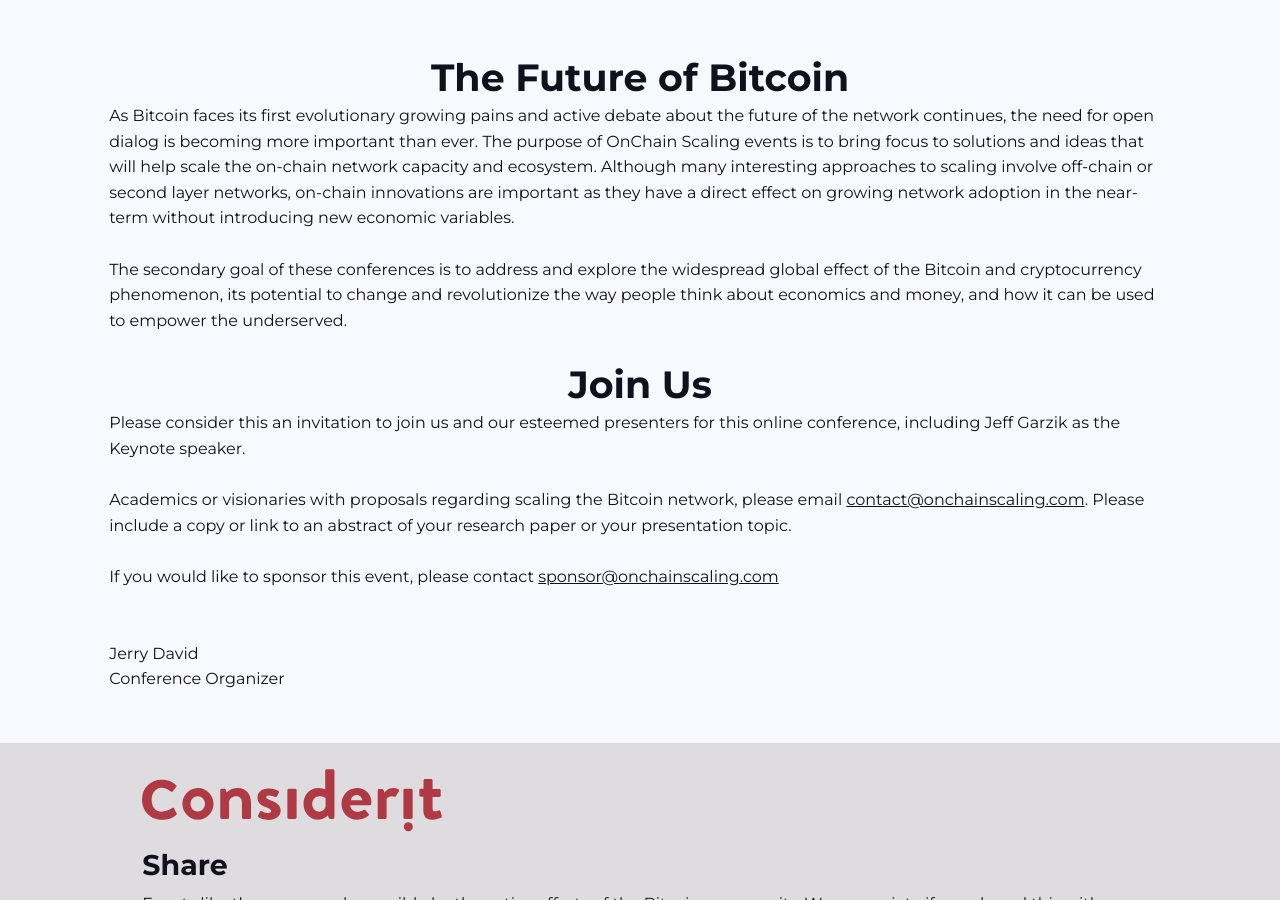
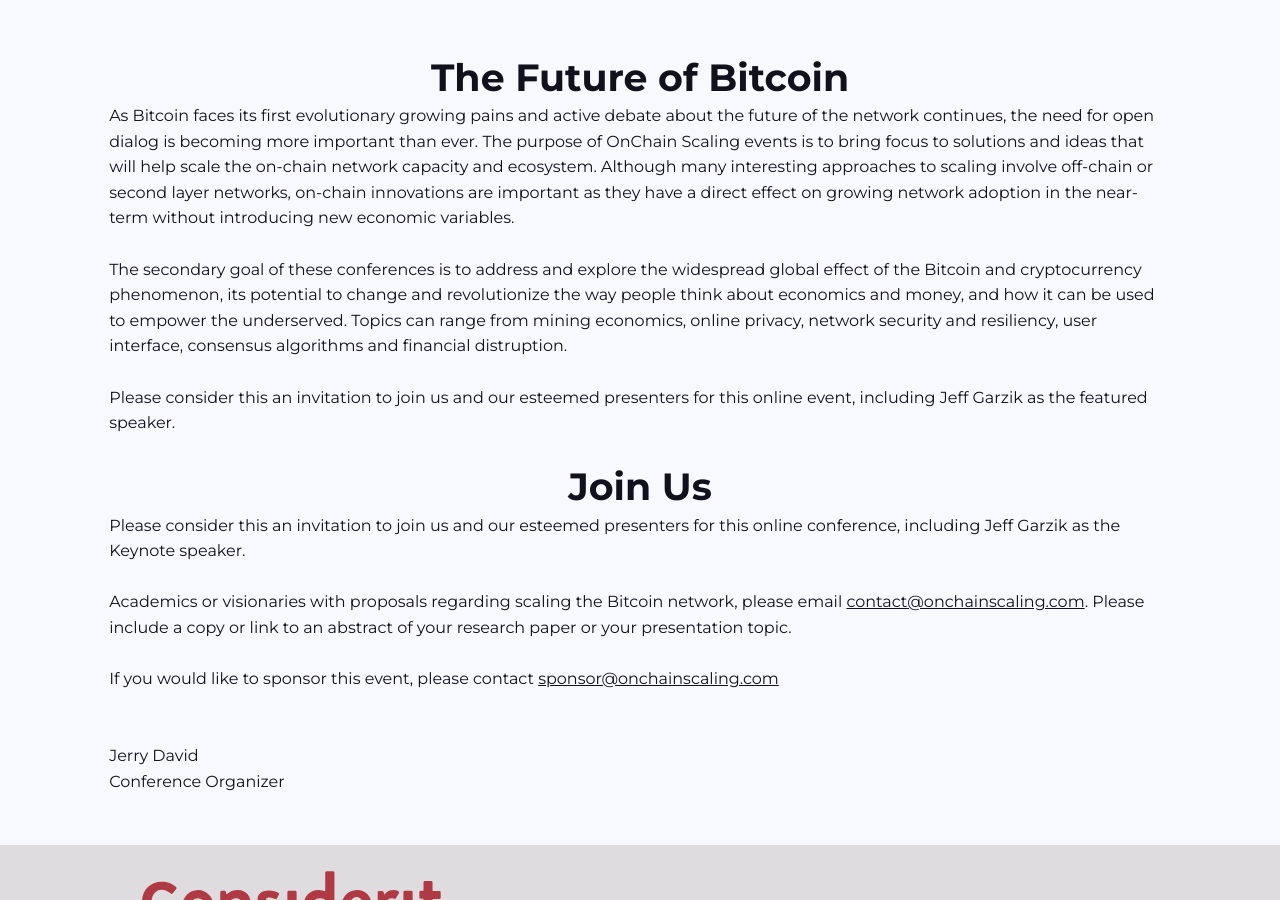
Before and after one commit to bitcoinclassic/onChain, a Jekyll site: the page built from index.html, in a window 1280 px wide and 900 px high, scrolled down 665 px. Built offline with Jekyll 4.4.1, drawn with Linux system fonts in a browser that asks for light colours; nearby versions of some CDN libraries; comment, search, counter and statistics services are not loaded.

Commit message:
adding a bit more color on the front page, including Jeff

```diff
--- a/index.html
+++ b/index.html
@@ -28,7 +28,9 @@
   <h1 class="_center">The Future of Bitcoin</h1>
   <p>As Bitcoin faces its first evolutionary growing pains and active debate about the future of the network continues, the need for open dialog is becoming more important than ever. The purpose of OnChain Scaling events is to bring focus to solutions and ideas that will help scale the on-chain network capacity and ecosystem. Although many interesting approaches to scaling involve off-chain or second layer networks, on-chain innovations are important as they have a direct effect on growing network adoption in the near-term without introducing new economic variables.</p>
 
-  <p>The secondary goal of these conferences is to address and explore the widespread global effect of the Bitcoin and cryptocurrency phenomenon, its potential to change and revolutionize the way people think about economics and money, and how it can be used to empower the underserved.</p>
+  <p>The secondary goal of these conferences is to address and explore the widespread global effect of the Bitcoin and cryptocurrency phenomenon, its potential to change and revolutionize the way people think about economics and money, and how it can be used to empower the underserved.  Topics can range from mining economics, online privacy, network security and resiliency, user interface, consensus algorithms and financial distruption.</p>
+
+  <p>Please consider this an invitation to join us and our esteemed presenters for this online event, including Jeff Garzik as the featured speaker.</p>
 
 </section>
 
```
